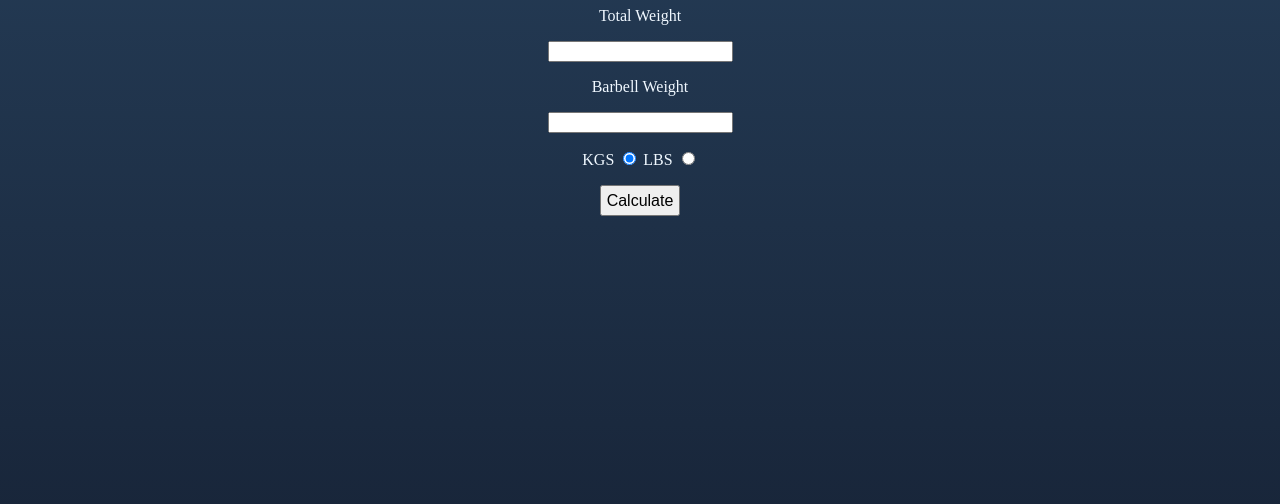
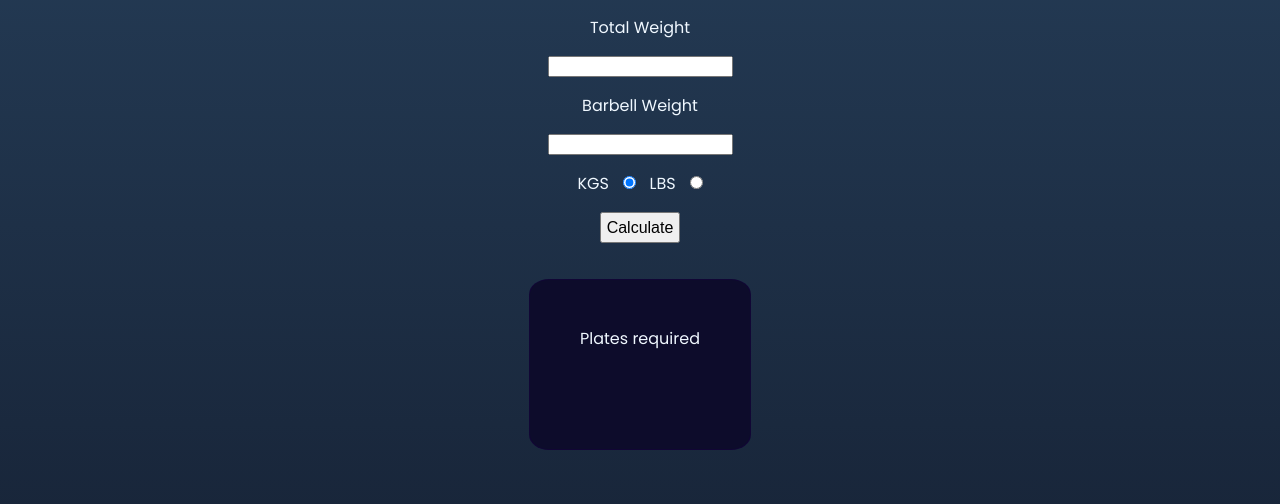
Before and after one commit to Faopaw/platecalculator, a website: page index.html in a window 1280 px wide. Shown: the part 84-588 px from the top of the page. Drawn offline with Linux system fonts and the light colour scheme.

Commit message:
css fixes

```diff
--- a/index.html
+++ b/index.html
@@ -17,7 +17,7 @@
 
           <label for="barbellweightid">Barbell Weight</label>
           <input type="number" name="barbellweightinput" id="barbellweightid" />
-          <div>
+          <div class="radiobuttons">
             <label for="kgs">KGS</label>
             <input
               type="radio"
@@ -37,6 +37,7 @@
     </section>
     <section class="outputsection">
       <div class="outputcontainer">
+        Plates required
         <ul class="weights" id="weightsul">
           <!-- List items are dynamically generated form the returned array from the calculate function -->
           <!-- Dynamically generated list items -->
--- a/style.css
+++ b/style.css
@@ -1,4 +1,7 @@
+@import url("https://fonts.googleapis.com/css2?family=Poppins:wght@300;400;600&display=swap");
+
 body {
+  font-family: "Poppins", sans-serif;
   height: 100vh;
   width: fit;
   margin: none;
@@ -46,6 +49,13 @@ body {
   align-items: center;
   justify-content: center;
   text-align: center;
+  background: rgb(13, 12, 43);
+  margin-top: 1.2rem;
+  padding: 0.6rem;
+  border-radius: 9%;
+  min-width: 200px;
+  min-height: 150px;
+  border: 1px solid rgba(22, 0, 63, 0.527);
 }
 
 #weightsul {
@@ -58,3 +68,7 @@ body {
   font-size: medium;
   padding: 0.3rem;
 }
+
+.radiobuttons * {
+  margin: 0.3rem;
+}
```
Lines whose indentation alone changed are shown as unchanged.
